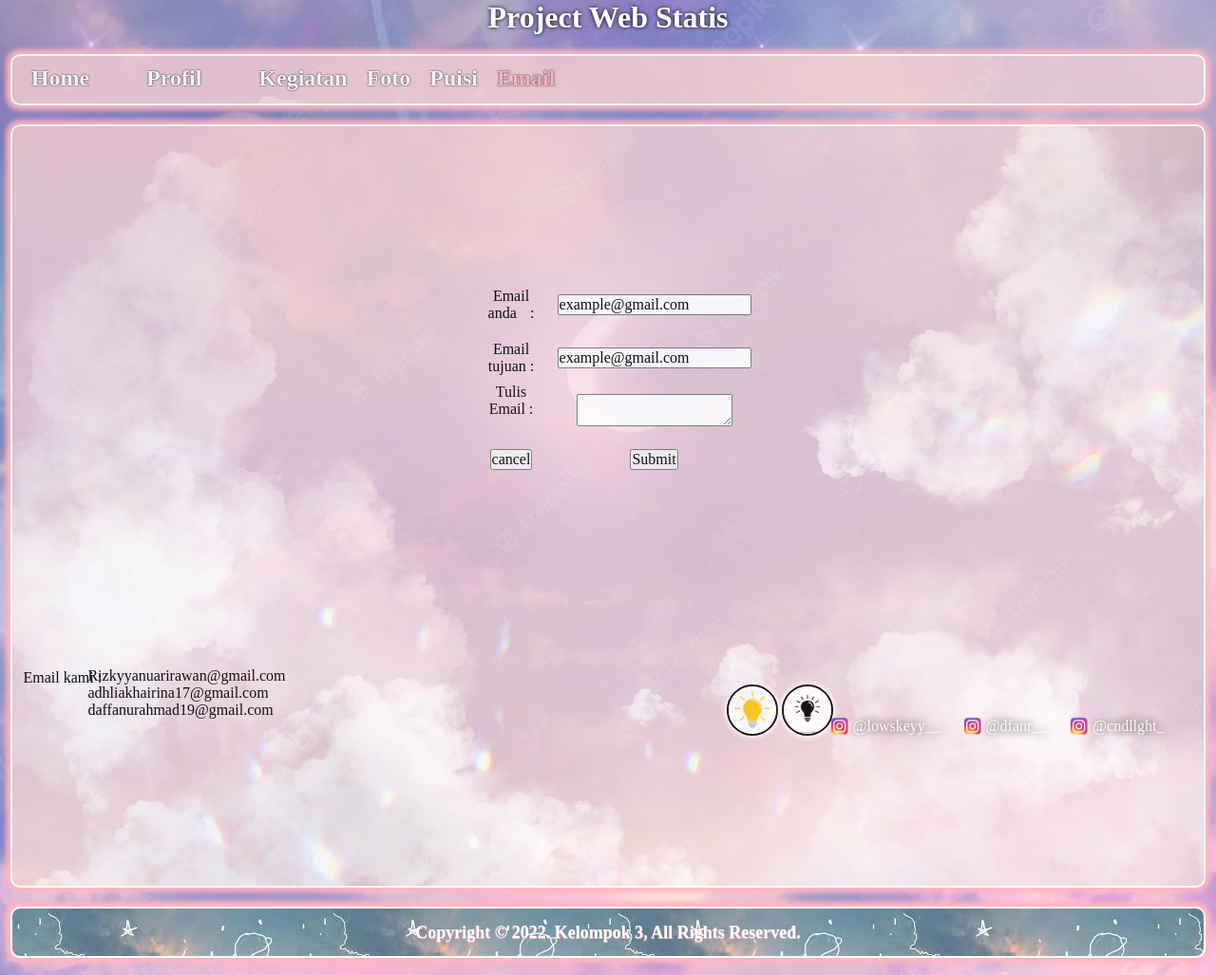
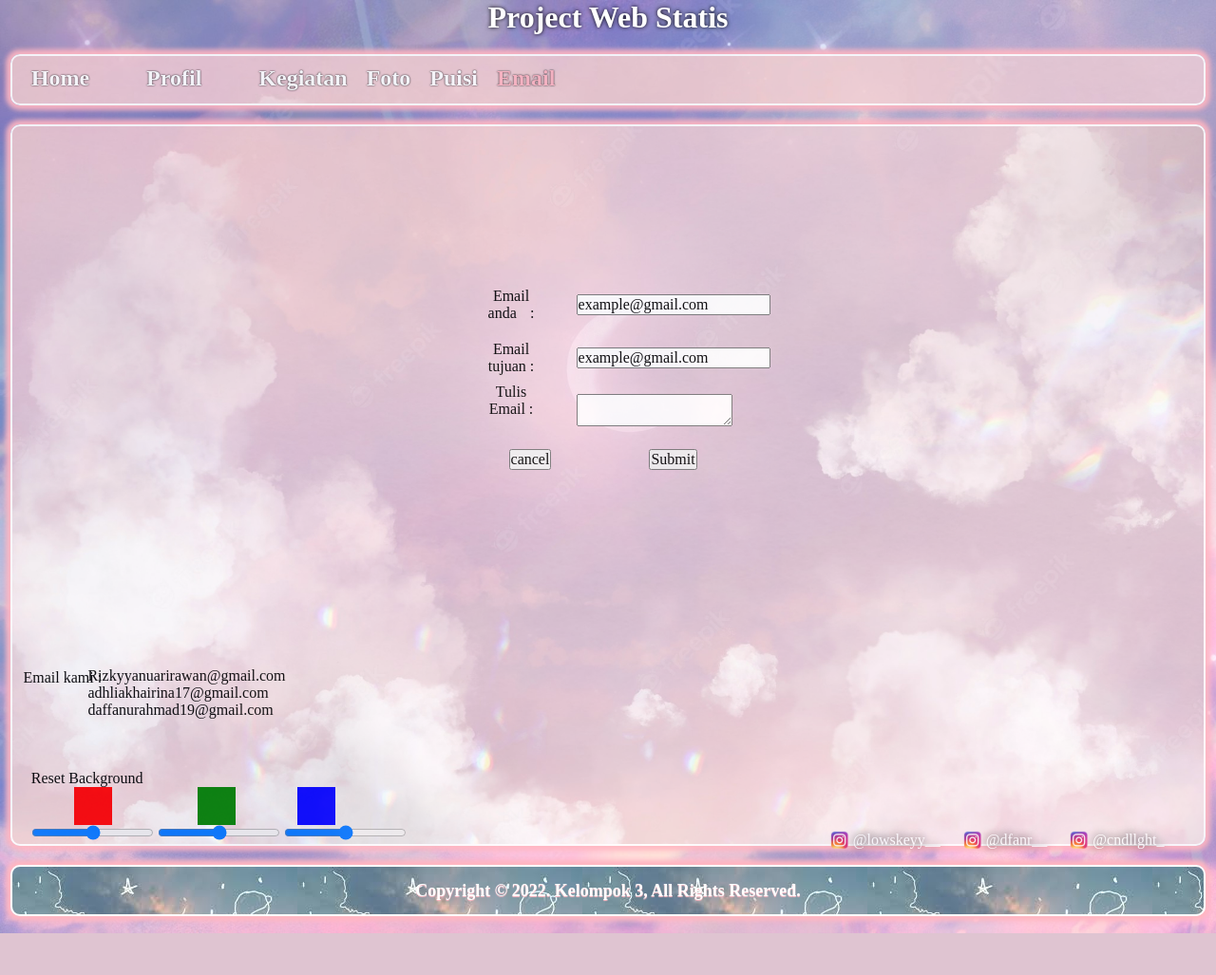
Before and after one commit to lowskeyy/project1, a PHP site: page /email.html in a window 1280 px wide. Shown: the whole page at 95% size. After the commit the page ends 983 px from the top, so only its background shows below. Run offline with PHP 8.4, Linux system fonts and the light colour scheme; some web fonts are replaced.

Commit message:
add coloring

```diff
--- a/email.html
+++ b/email.html
@@ -62,10 +62,20 @@
         </div>
         </div>
 
-        <div class="mode">
+        <h3 name="resetbg" id="resetbg">Reset Background</h3>
+        <div class="input">
+        <div class="kotaks merah"></div>
+        <div class="kotaks hijau"></div>
+        <div class="kotaks biru"></div>
+    </div>
+        <input type="range" name="sMerah" min="0" max="255">
+        <input type="range" name="sHijau" min="0" max="255">
+        <input type="range" name="sBiru" min="0" max="255">
+
+        <!-- <div class="mode">
             <img src="image/lamputerang.jpg" width="50" class="terang">
             <img src="image/lampugelap.jpg" width="50" class="gelap">
-        </div>
+        </div> -->
         </div>
         <div class="footer">
             <p align="center"> Copyright &copy; 2022. Kelompok 3, All Rights Reserved.</p>
--- a/script.js
+++ b/script.js
@@ -1,98 +1,101 @@
 // darkmode
 
-const darkmode = document.querySelector('.gelap');
-darkmode.addEventListener('click', function() {
-    const bg = document.querySelector('.container');
-    bg.style.backgroundImage = 'url(image/bgdark.jpg)';
-    bg.style.backgroundRepeat = 'no-repeat';
-    bg.style.backgroundSize = 'cover';
-    bg.style.color = 'white';
-    // bg.style.textShadow = '0px 0px 3px white';
-    bg.style.boxShadow = ' 0px 0px 5px 3px white';
+// const darkmode = document.querySelector('.gelap');
+// darkmode.addEventListener('click', function() {
+//     const bg = document.querySelector('.container');
+//     bg.style.backgroundImage = 'url(image/bgdark.jpg)';
+//     bg.style.backgroundRepeat = 'no-repeat';
+//     bg.style.backgroundSize = 'cover';
+//     bg.style.color = 'white';
+//     // bg.style.textShadow = '0px 0px 3px white';
+//     bg.style.boxShadow = ' 0px 0px 5px 3px white';
 
-    const bgnav = document.querySelector('.wrapper');
-    bgnav.style.backgroundImage = 'url(image/neon.jpg)';
-    bgnav.style.boxShadow = ' 0px 0px 5px 3px white';
+//     const bgnav = document.querySelector('.wrapper');
+//     bgnav.style.backgroundImage = 'url(image/neon.jpg)';
+//     bgnav.style.boxShadow = ' 0px 0px 5px 3px white';
 
-    const badan = document.querySelector('.badan');
-    badan.style.backgroundImage = 'url(image/badan.jpg)';
+//     const badan = document.querySelector('.badan');
+//     badan.style.backgroundImage = 'url(image/badan.jpg)';
 
-    const footer = document.querySelector('.footer');
-    footer.style.backgroundImage = 'url(image/bgdark.jpg)';
-    footer.style.boxShadow = ' 0px 0px 5px 3px white';
+//     const footer = document.querySelector('.footer');
+//     footer.style.backgroundImage = 'url(image/bgdark.jpg)';
+//     footer.style.boxShadow = ' 0px 0px 5px 3px white';
 
-    const biodata = document.getElementsByTagName('h3');
-    for(let i = 0; i < biodata.length; i++) {
-        biodata[i].style.color = 'white';
-    }
+//     const biodata = document.getElementsByTagName('h3');
+//     for(let i = 0; i < biodata.length; i++) {
+//         biodata[i].style.color = 'white';
+//     }
 
-    const head = document.getElementsByTagName('h2');
-    for(let i = 0; i < head.length; i++) {
-        head[i].style.color = 'white';
-    }
+//     const head = document.getElementsByTagName('h2');
+//     for(let i = 0; i < head.length; i++) {
+//         head[i].style.color = 'white';
+//     }
 
+// });
+
+// const lightkmode= document.querySelector('.terang');
+// lightkmode.addEventListener('click', function() {
+//     const bg = document.querySelector('.container');
+//     bg.style.backgroundImage = 'url(image/wrp-bg.jpg)';
+//     bg.style.color = 'black';
+//     bg.style.boxShadow = ' 0px 0px 5px 5px lightpink'
+
+//     const bgnav = document.querySelector('.wrapper');
+//     bgnav.style.backgroundImage = 'url(image/wrp-bg.jpg)';
+//     bgnav.style.boxShadow = ' 0px 0px 5px 5px lightpink';
+
+//     const badan = document.querySelector('.badan');
+//     badan.style.backgroundImage = 'url(image/bg-pastel.jpg)';
+
+//     const footer = document.querySelector('.footer');
+//     footer.style.backgroundImage = 'url(image/bg-biru.jpg)';
+//     footer.style.boxShadow = ' 0px 0px 5px 5px lightpink';
+
+//     const biodata = document.getElementsByTagName('h3');
+//     for(let i = 0; i < biodata.length; i++) {
+//         biodata[i].style.color = 'black';
+//     }
+
+//     const head = document.getElementsByTagName('h2');
+//     for(let i = 0; i < head.length; i++) {
+//         head[i].style.color = 'black';
+//     }
+//     exit;
+// }
+// );
+
+
+// bg coloring
+const resetbg = document.querySelector('.container');
+const resetbg2 = document.querySelector('.badan');
+const resetbg3 = document.querySelector('.wrapper');
+
+resetbg.addEventListener('click', function() {
+    resetbg.setAttribute('class', 'conbgreset');
+    resetbg2.setAttribute('class', 'conbgreset');
+    resetbg3.setAttribute('class', 'wrpbgreset');
 });
 
-const lightkmode= document.querySelector('.terang');
-lightkmode.addEventListener('click', function() {
-    const bg = document.querySelector('.container');
-    bg.style.backgroundImage = 'url(image/wrp-bg.jpg)';
-    bg.style.color = 'black';
-    bg.style.boxShadow = ' 0px 0px 5px 5px lightpink'
+const sMerah = document.querySelector('input[name = sMerah]');
+const sHijau = document.querySelector('input[name = sHijau]');
+const sBiru = document.querySelector('input[name = sBiru]');
 
-    const bgnav = document.querySelector('.wrapper');
-    bgnav.style.backgroundImage = 'url(image/wrp-bg.jpg)';
-    bgnav.style.boxShadow = ' 0px 0px 5px 5px lightpink';
+sMerah.addEventListener('input', function(){
+    rgb();
+});
 
-    const badan = document.querySelector('.badan');
-    badan.style.backgroundImage = 'url(image/bg-pastel.jpg)';
+sHijau.addEventListener('input', function(){
+    rgb();
+});
 
-    const footer = document.querySelector('.footer');
-    footer.style.backgroundImage = 'url(image/bg-biru.jpg)';
-    footer.style.boxShadow = ' 0px 0px 5px 5px lightpink';
+sBiru.addEventListener('input', function(){
+    rgb();
+});
 
-    const biodata = document.getElementsByTagName('h3');
-    for(let i = 0; i < biodata.length; i++) {
-        biodata[i].style.color = 'black';
-    }
+function rgb() {
+    const a = sMerah.value;
+    const b = sHijau.value;
+    const c = sBiru.value;
+    document.body.style.backgroundColor = 'rgb(' + a + ',' + b + ',' + c + ')';
 
-    const head = document.getElementsByTagName('h2');
-    for(let i = 0; i < head.length; i++) {
-        head[i].style.color = 'black';
-    }
-    exit;
 }
-);
-
-// const resetbg = document.querySelector('.container');
-// const resetbg2 = document.querySelector('.badan');
-
-// resetbg.addEventListener('click', function() {
-//     resetbg.setAttribute('class', 'conbgreset');
-//     resetbg2.setAttribute('class', 'conbgreset');
-// });
-
-
-// const sMerah = document.querySelector('input[name = sMerah]');
-// const sHijau = document.querySelector('input[name = sHijau]');
-// const sBiru = document.querySelector('input[name = sBiru]');
-
-// sMerah.addEventListener('input', function(){
-//     rgb();
-// });
-
-// sHijau.addEventListener('input', function(){
-//     rgb();
-// });
-
-// sBiru.addEventListener('input', function(){
-//     rgb();
-// });
-
-// function rgb() {
-//     const a = sMerah.value;
-//     const b = sHijau.value;
-//     const c = sBiru.value;
-//     document.body.style.backgroundColor = 'rgb(' + a + ',' + b + ',' + c + ')';
-
-// }
--- a/stemail.css
+++ b/stemail.css
@@ -1,4 +1,6 @@
-
+.container {
+    height: 100%;
+}
 
 .container form {
     margin: 160px 38%;
@@ -40,13 +42,14 @@
 .instagram {
     margin-top: 85px;
     margin-left: 20px;
+    position: relative;
+    top: 120px;
 }
 
 .instagram a {
     color: white;
     font-weight: 200;
     text-shadow: 0 0 10px black;
-    top: 10px;
 }
 
 .instagram img {
@@ -104,3 +107,24 @@
 .mode img {
     border-radius: 50px;
 }
+
+input {
+    top: 0;
+}
+
+.input {
+    top: 0;
+}
+
+#resetbg {
+    top: 0;
+}
+
+.conbgreset form {
+        margin: 160px 38%;
+        font-size: 16px;
+        position: relative;
+        left: 10px;
+        font-family: 'rubik';
+
+}
--- a/style.css
+++ b/style.css
@@ -177,7 +177,7 @@
     opacity: 0;
 }
 
-/*
+
 #resetbg {
     position: relative;
     top: 180px;
@@ -186,7 +186,12 @@
 
 .conbgreset{
     background-image: none;
+    width: 98%;
+    height: 100vh;
+    margin: 20px auto;
 }
+
+
 
 .kotaks {
     width: 40px;
@@ -227,4 +232,9 @@
     position: relative;
     top: 190px;
     left: 20px;
-} */
+}
+
+
+.wrpbggreset {
+    background-image: none;
+}
```
Also changed, not shown: foto.html (+12 -2 lines), index.html (+6 -4 lines), kegiatan.html (+11 -3 lines), profil.html (+13 -2 lines), stfoto.css (+24 -4 lines), stprofile.css (+19 -0 lines), stpuisi.css (+16 -1 lines), tulisan.html (+12 -2 lines).
